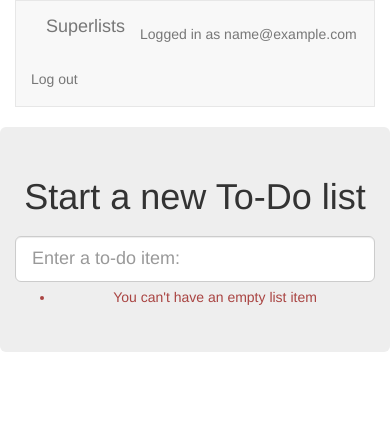
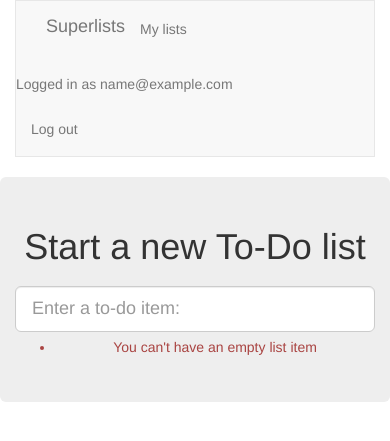
Before and after one commit to laurattdg/otg, a Django app: page /lists/new in a window 390 px wide. Shown: the top 441 px of the page. Run offline with Django 3.2, Linux system fonts and the light colour scheme; the visitor is signed in with stand-in values (Sample User, id 1); some libraries are stand-ins or nearby versions.

Commit message:
url, placeholder view and first-cut template for my_lists

```diff
--- a/lists/templates/base.html
+++ b/lists/templates/base.html
@@ -15,6 +15,9 @@
                 <div class="container-fluid">
                     <a class="navbar-brand" href="/">Superlists</a>
                     {% if user.email %}
+                        <ul class="nav navbar-nav navbar-left">
+                            <li><a href="{% url 'my_lists' user.email %}">My lists</a></li>
+                        </ul>
                         <ul class="nav navbar-nav navbar-right">
                             <li class="navbar-text">Logged in as {{user.email}}</li>
                             <li><a href="{% url 'logout' %}">Log out</a></li>
@@ -45,6 +48,7 @@
                 <div class="col-md-6 col-md-offset-3 jumbotron">
                     <div class="text-center">
                         <h1>{% block header_text %}{% endblock %}</h1>
+                        {% block list_form %}
                         <form method="POST" action="{% block form_action %}{% endblock %}">
                             {{ form.text }}
                             {% csrf_token %}
@@ -54,6 +58,7 @@
                                 </div>
                             {% endif %}
                         </form>
+                        {% endblock %}
                     </div>
                 </div>
             </div>
@@ -63,6 +68,12 @@
                     {% endblock %}
                 </div>
             </div>
+            <div class="row">
+                <div class="col-md-6 col-md-offset-3">
+                    {% block extra_content %}
+                    {% endblock %}
+                </div>
+            </div>
         </div>
 
         <script src="/static/lists.js"></script>
--- a/lists/urls.py
+++ b/lists/urls.py
@@ -19,4 +19,5 @@ from lists import views
 urlpatterns = [
     url(r'^new$', views.new_list, name='new_list'),
     url(r'^(\d+)/$', views.view_list, name='view_list'),
+    url(r'^users/(.+)/$', views.my_lists, name='my_lists'),
 ]
--- a/lists/views.py
+++ b/lists/views.py
@@ -30,3 +30,7 @@ def new_list(request):
         return redirect(list_)
     else:
         return render(request, 'home.html', {'form': form})
+
+
+def my_lists(request, email):
+    return render(request, 'my_lists.html')
```
Also changed, not shown: lists/templates/my_lists.html (added, +14 -0 lines), lists/tests/test_views.py (+8 -0 lines).
